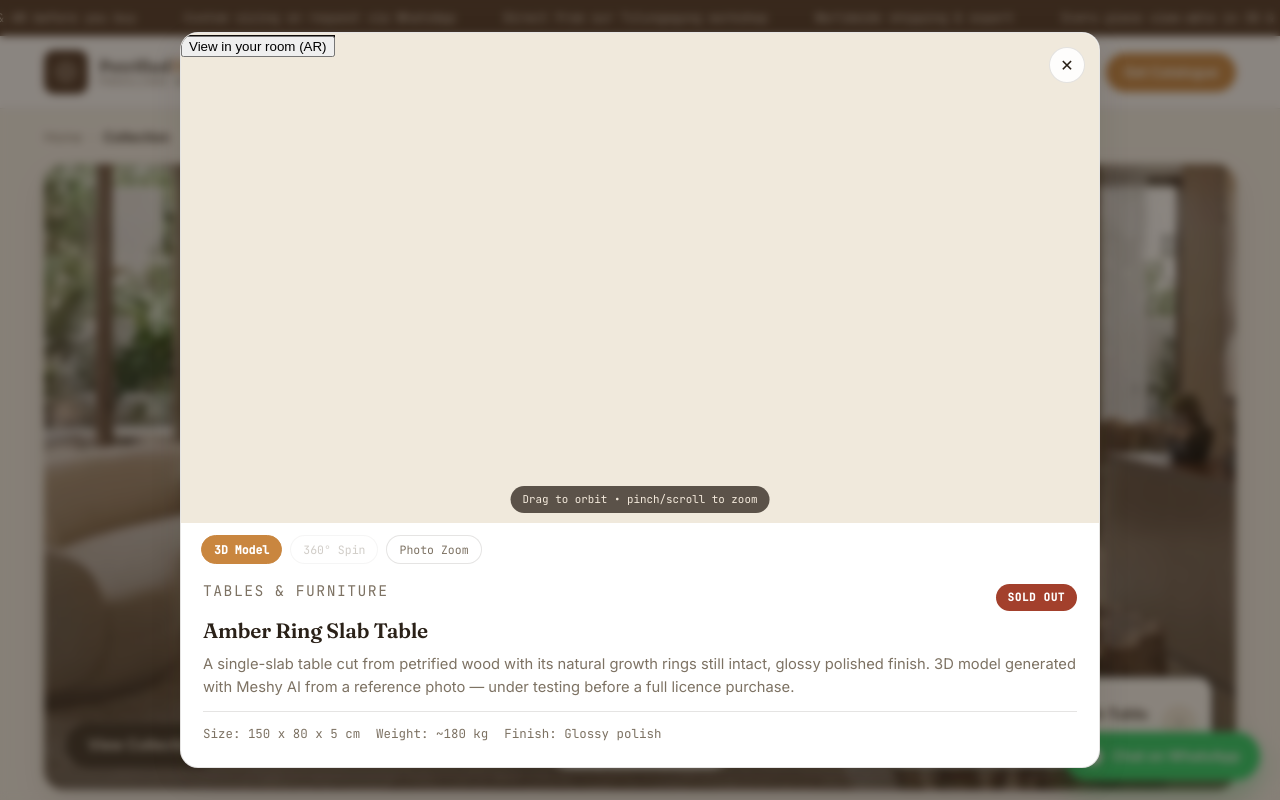
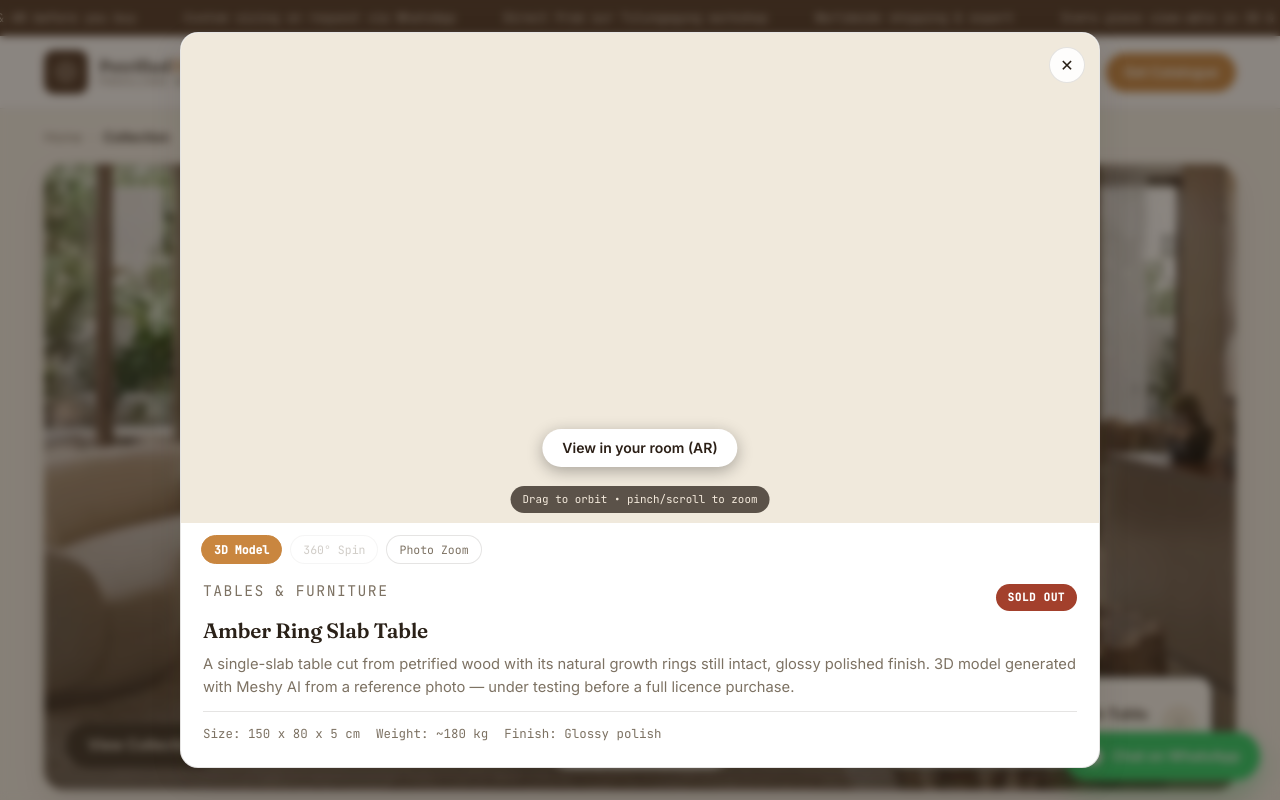
Before and after one commit to ferryswa/Petrified_3D, a website: page public/index.html in a window 1280 px wide. Both pictures are taken after a click on the button 1049 px from the left and 722 px from the top of the page. Shown: the top 800 px of the page. Drawn offline with Linux system fonts and the light colour scheme; some packages are replaced by stand-ins of ours; no server answers; a script that the page names is missing.

Commit message:
Add files via upload

```diff
--- a/public/css/style.css
+++ b/public/css/style.css
@@ -228,3 +228,6 @@ main > section{max-width:1240px; margin:0 auto; padding:64px 24px;}
 .load-error{grid-column:1/-1;text-align:center;padding:32px 0;color:#6b5646}
 @keyframes p3d-shimmer{to{background-position:-200% 0}}
 @media (prefers-reduced-motion:reduce){.card--skeleton .card__media{animation:none}}
+
+/* AR launch button (model-viewer slot) */
+.ar-launch{position:absolute;left:50%;bottom:56px;transform:translateX(-50%);background:#fff;color:#2b1f16;border:0;border-radius:999px;padding:12px 20px;font:600 14px/1 Inter,system-ui,sans-serif;box-shadow:0 4px 16px rgba(0,0,0,.3);cursor:pointer;white-space:nowrap}
```
